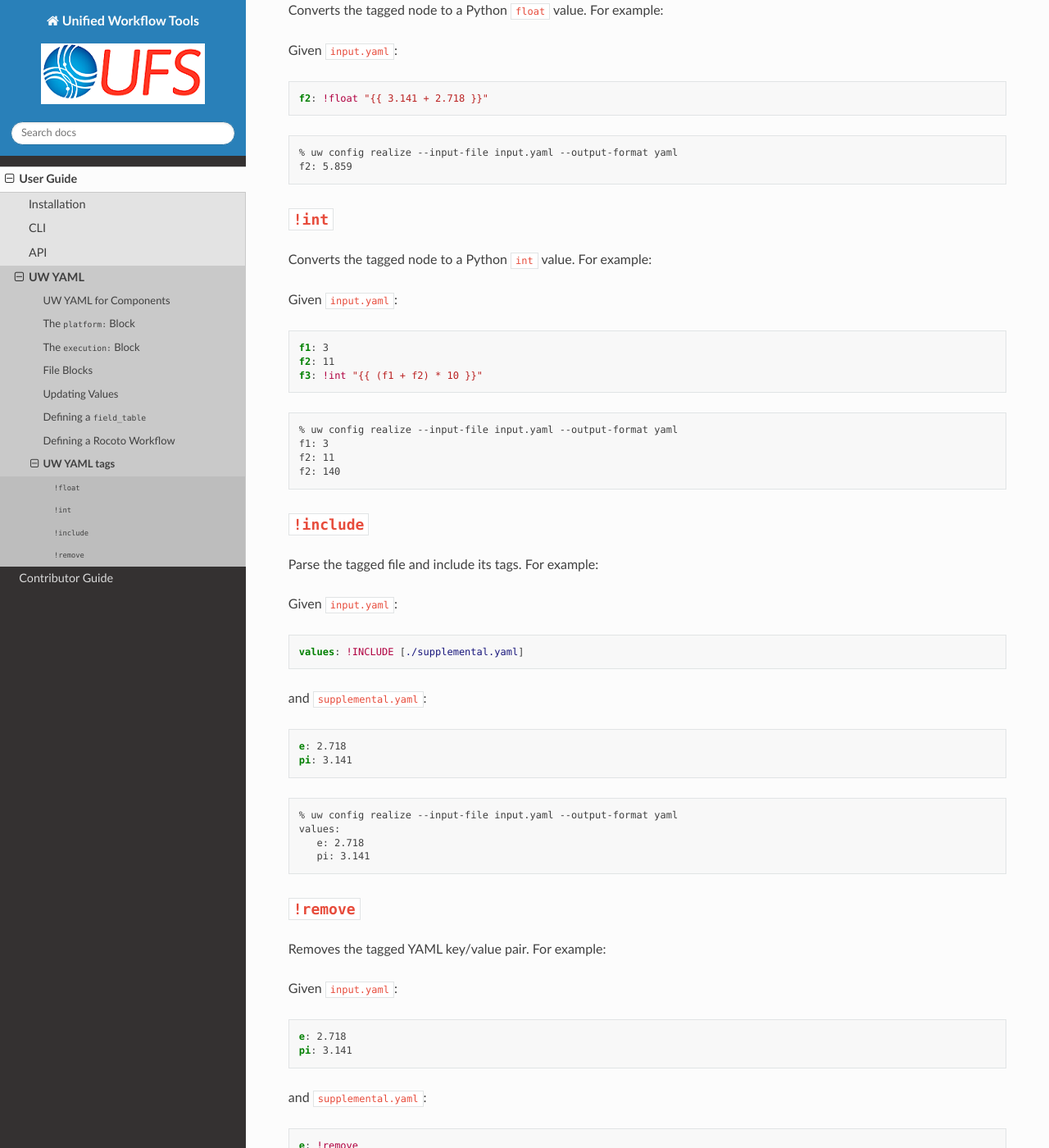
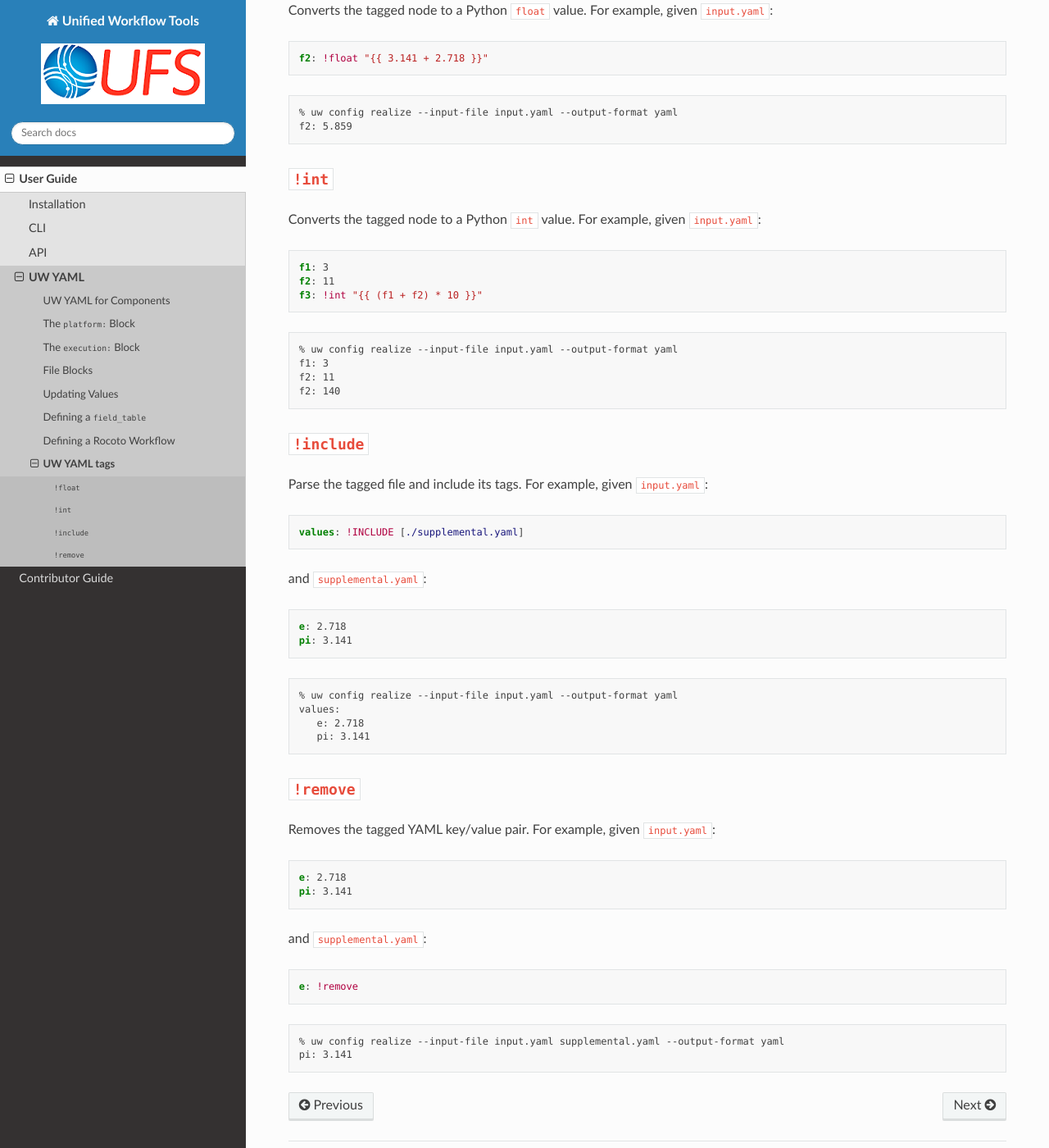
Before and after one commit to ufs-community/uwtools, a Sphinx documentation site: the page built from docs/sections/user_guide/yaml/tags.rst, in a window 1280 px wide and 1400 px high, scrolled down 632 px. Shown: the whole window at 82% size. Built offline with Sphinx 7.4.7 and the Read the Docs theme 2.0.0, drawn with Linux system fonts in a browser that asks for light colours; the version number could not be read and is left out.

```diff
--- a/docs/sections/user_guide/yaml/tags.rst
+++ b/docs/sections/user_guide/yaml/tags.rst
@@ -26,9 +26,7 @@ Additionally, UW defines the following tags to support use cases not covered by
 ``!float``
 ^^^^^^^^^^
 
-Converts the tagged node to a Python ``float`` value. For example:
-
-Given ``input.yaml``:
+Converts the tagged node to a Python ``float`` value. For example, given ``input.yaml``:
 
 .. code-block:: yaml
 
@@ -43,9 +41,7 @@ Given ``input.yaml``:
 ``!int``
 ^^^^^^^^
 
-Converts the tagged node to a Python ``int`` value. For example:
-
-Given ``input.yaml``:
+Converts the tagged node to a Python ``int`` value. For example, given ``input.yaml``:
 
 .. code-block:: yaml
 
@@ -64,9 +60,7 @@ Given ``input.yaml``:
 ``!include``
 ^^^^^^^^^^^^
 
-Parse the tagged file and include its tags. For example:
-
-Given ``input.yaml``:
+Parse the tagged file and include its tags. For example, given ``input.yaml``:
 
 .. code-block:: yaml
 
@@ -90,9 +84,7 @@ and ``supplemental.yaml``:
 ``!remove``
 ^^^^^^^^^^^
 
-Removes the tagged YAML key/value pair. For example:
-
-Given ``input.yaml``:
+Removes the tagged YAML key/value pair. For example, given ``input.yaml``:
 
 .. code-block:: yaml
 
```
